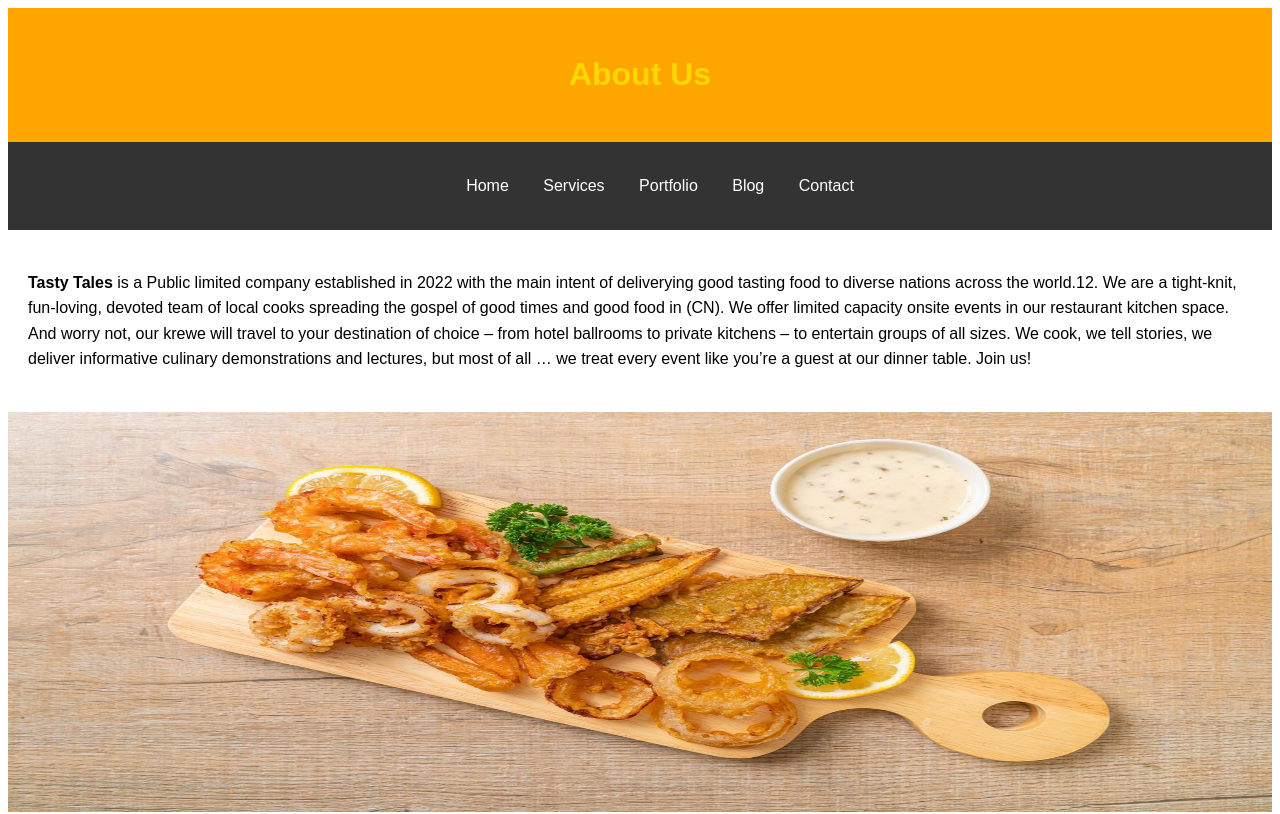
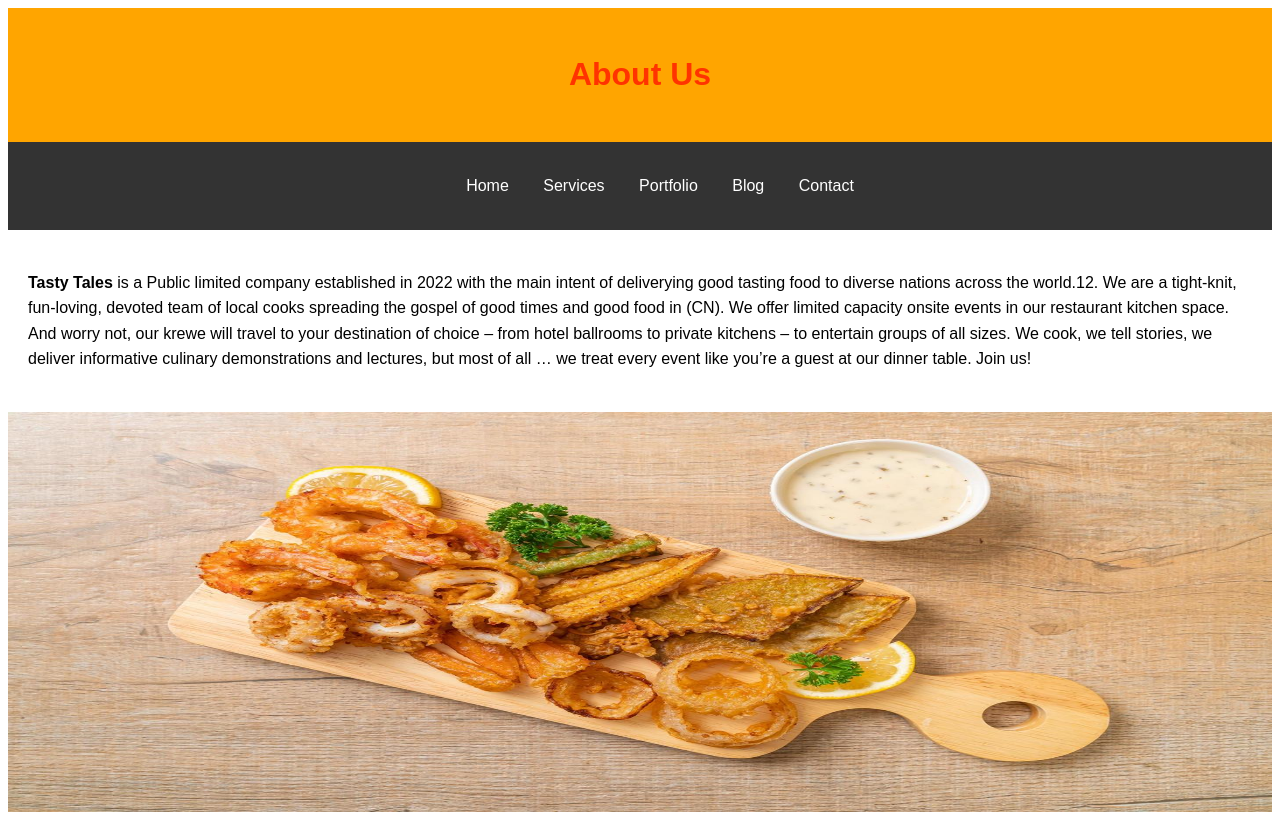
Before and after one commit to RelebohileMosoatsi/Tasty-Tales, a plain HTML site: page about.html in a window 1280 px wide. Shown: the top 814 px of the page. Drawn offline with Linux system fonts and the light colour scheme.

Commit message:
Update style.css

```diff
--- a/style.css
+++ b/style.css
@@ -10,7 +10,7 @@ body {
 }
 
 header {
-    color: gold;
+    color: #ff3300;
     padding: 20px;
     text-align: center;
     background: orange;
```
